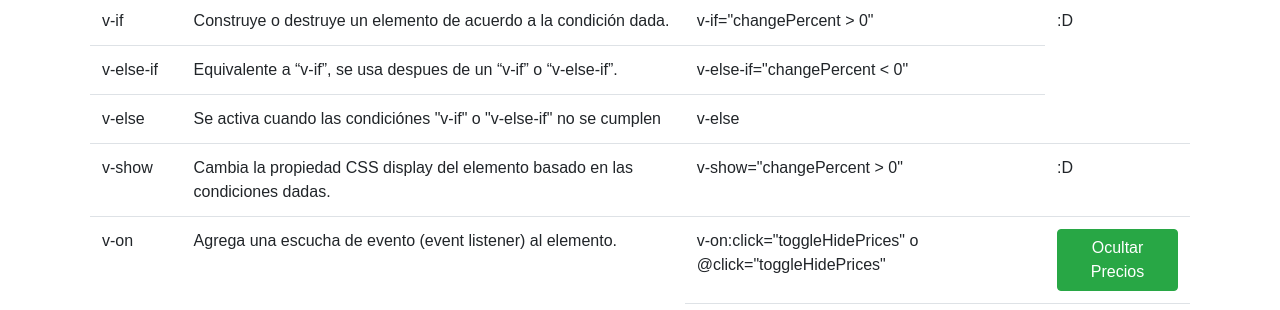
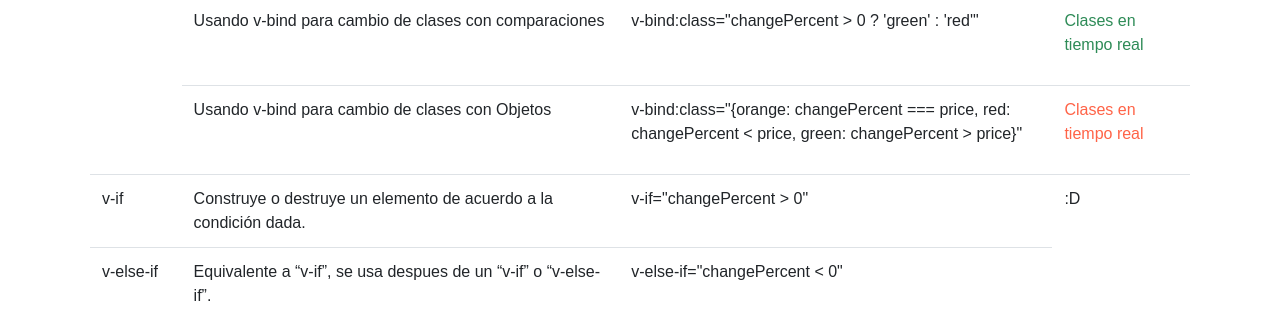
Before and after one commit to grumysh/directivas-Vue, a plain HTML site: page index.html in a window 1280 px wide. Shown: the part 429-739 px from the top of the page. Drawn offline with nearby package versions, Linux system fonts and the light colour scheme.

Commit message:
Se implementa el cambio de clases con v-blind

```diff
--- a/app.js
+++ b/app.js
@@ -9,6 +9,7 @@ const app = new Vue({
       html: '<p>HTML insertado por v-html</p>',
       msg: 'Texto insertado por v-text',
       showPrices: true,
+      price: 1200
     }
   },
   methods: {
--- a/index.html
+++ b/index.html
@@ -42,10 +42,22 @@
         </td>
       </tr>
       <tr>
-        <td>v-bind</td>
+        <td ROWSPAN="3">v-bind</td>
         <td> Enlaza dinámicamente atributos de un elemento.</td>
         <td> v-bind:src="url" o :alt="name"</td>
         <td><img v-bind:src="img" v-bind:alt="name" /></td>
+      </tr>
+      <tr>
+        <td> Usando v-bind para cambio de clases con comparaciones</td>
+        <td> v-bind:class="changePercent > 0 ? 'green' : 'red'"</td>
+        <td>
+          <p v-bind:class="changePercent > 0 ? 'green' : 'red'">Clases en tiempo real</p>
+      </tr>
+      <tr>
+        <td> Usando v-bind para cambio de clases con Objetos</td>
+        <td> v-bind:class="{orange: changePercent === price, red: changePercent < price, green: changePercent > price}"</td>
+        <td>
+          <p v-bind:class="{orange: changePercent === price, red: changePercent < price, green: changePercent > price}">Clases en tiempo real</p>
       </tr>
       <tr>
         <td>v-if</td>
```
